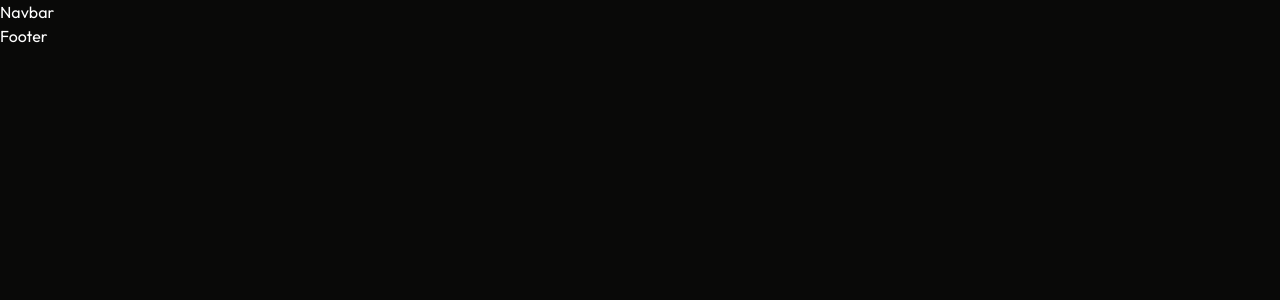
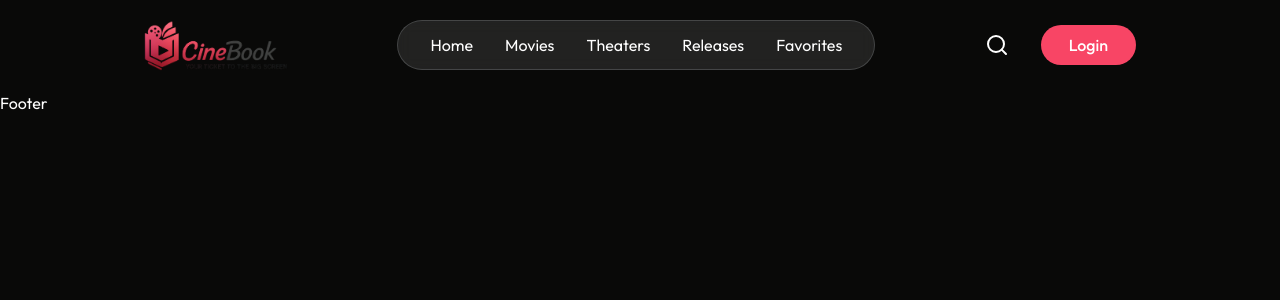
Before and after one commit to MalindaDeshan/Movie_Ticket_Bookin_MERN, a React (Vite) app in the folder client/: page / in a window 1280 px wide. Shown: the top 300 px of the page. Built offline with nearby package versions, Linux system fonts and the light colour scheme; the HTML template or start-up script is replaced by a standard one.

Commit message:
Navigation bar completed

```diff
--- a/client/src/components/Navbar.jsx
+++ b/client/src/components/Navbar.jsx
@@ -1,9 +1,44 @@
-import React from 'react'
+import React, { useState } from 'react'
+import {Link} from 'react-router-dom'
+import { assets } from '../assets/assets'
+import {MenuIcon, SearchIcon, XIcon} from 'lucide-react'
 
 const Navbar = () => {
+
+  const [isOpen,setIsOpen] = useState(false);
+
   return (
-    <div>
-      <h1>Navbar</h1>
+    <div className='flexed top-0 left-0 z-50 q-full flex items-center
+    justify-between px-6 md:px-16 lg:px-36 py-5'>
+      <Link to={'/'} className='max-md:flex-1'>
+        <img src={assets.logo} alt="" className='w-36 h-auto'/>
+      </Link>
+      {/*Menu Items*/}
+      <div className={`max-md:absolute max-md:top-0 max-md:left-0 max-md:font-medium
+      max-md:text-lg z-50 flex flex-col md:flex-row items-center
+      max-md:justify-center gap-8 min-md:px-8 py-3 max-md:h-screen
+      min-md:rounded-full backdrop-blur bg-black/70 md:bg-white/10 md:border
+      border-gray-300/20 overflow-hidden transition-[width] duration-300 ${isOpen ? 'max-md:w-full' : 'max-md:w-0'}`}>
+
+        <XIcon className='md:hidden absolute top-6 right-6 w-6 h-6 cursor-pointer' onClick={()=> setIsOpen(!isOpen)}/>
+
+        <Link onClick={()=> {scrollTo(0,0),setIsOpen(false)}} to={'/'}>Home</Link>
+        <Link onClick={()=> {scrollTo(0,0),setIsOpen(false)}} to={'/movies'}>Movies</Link>
+        <Link onClick={()=> {scrollTo(0,0),setIsOpen(false)}} to={'/'}>Theaters</Link>
+        <Link onClick={()=> {scrollTo(0,0),setIsOpen(false)}} to={'/'}>Releases</Link>
+        <Link onClick={()=> {scrollTo(0,0),setIsOpen(false)}} to={'/favorite'}>Favorites</Link>
+      </div>
+
+      {/*User log-in button and search icon*/}
+      <div className='flex items-center gap-8'>
+        <SearchIcon className='max-md:hidden w-6 h-6 cursor-pointer'/>
+        <button className='px-4 py-1 sm:px-7 sm:py-2 bg-primary
+        hover:bg-primary-dull transition rounded-full font-medium
+        cursor-pointer'>Login</button>
+      </div>
+
+      {/*Menu Items for smaller icons*/}
+      <MenuIcon onClick={()=> setIsOpen(!isOpen)} className='max-md:ml-4 md:hidden w-8 h-8 cursor-pointer'/>
     </div>
   )
 }
```
Also changed, not shown: client/src/assets/logo.png.
